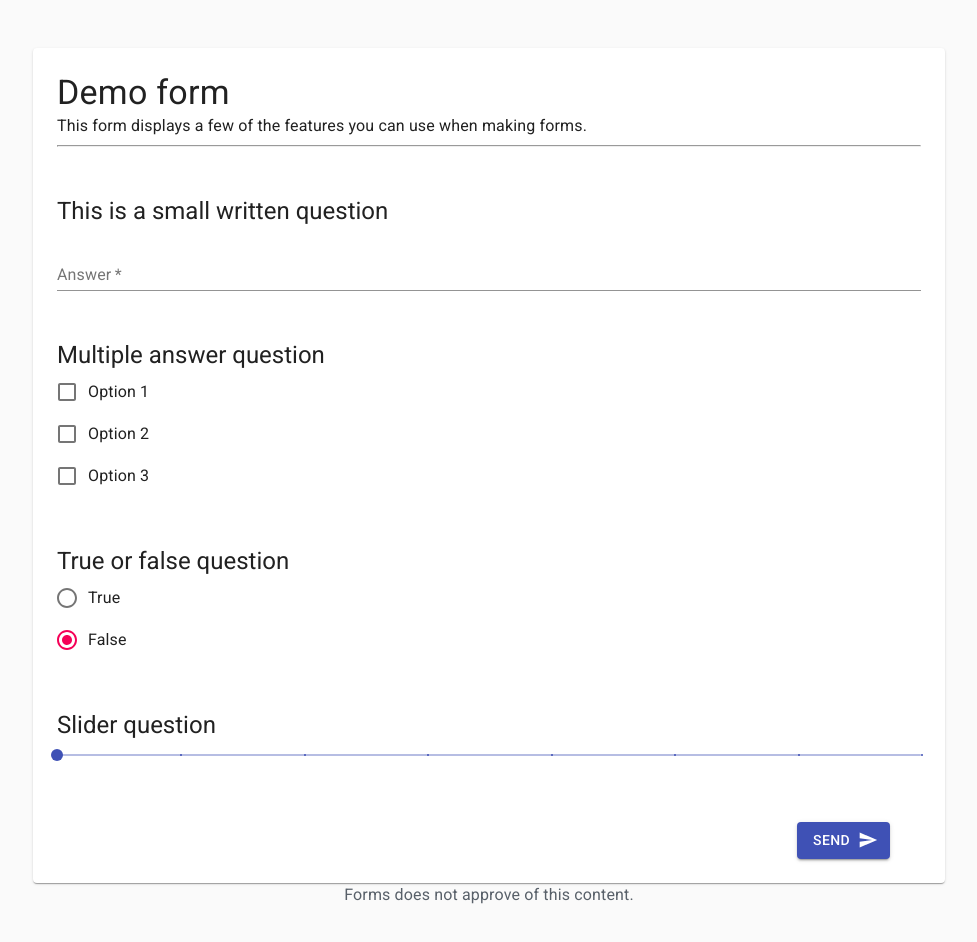
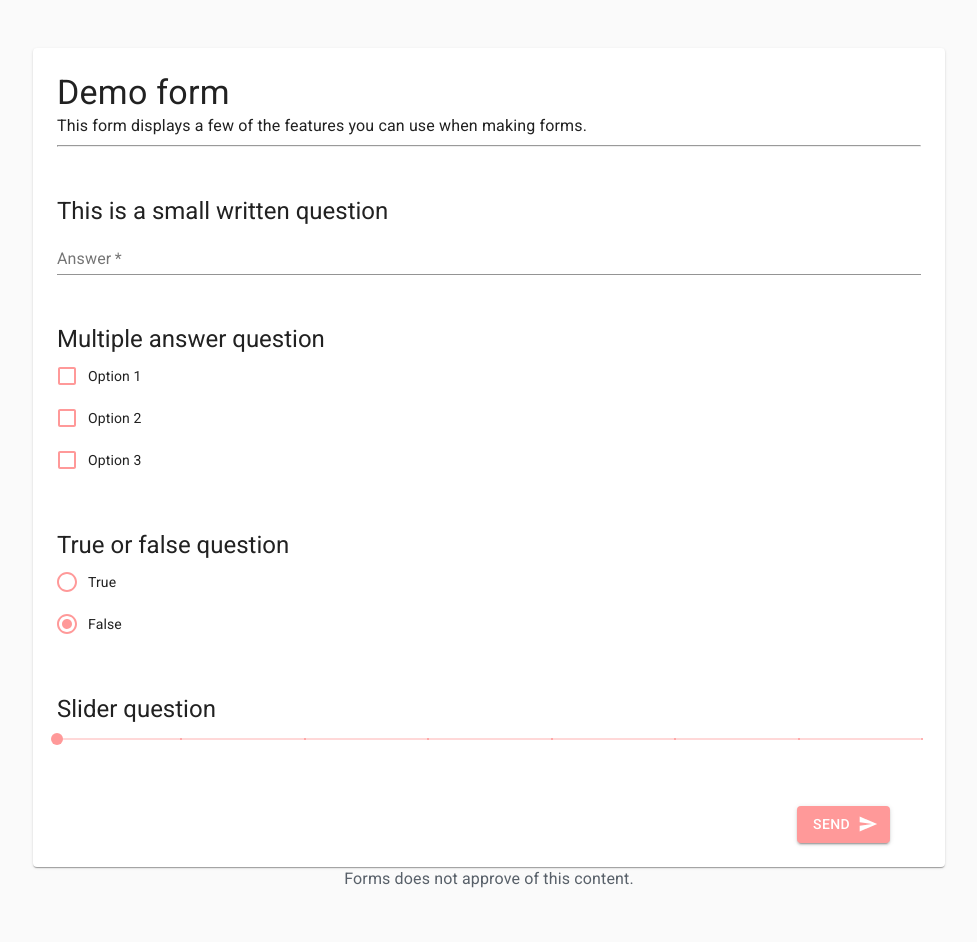
Before and after one commit to nireo/forms, a React (Create React App) app in the folder client/: page /demo in a window 1280 px wide. Shown: the top 942 px of the page, without its empty margins (151-1128 px from the left). Built offline with nearby package versions, Linux system fonts and the light colour scheme.

Commit message:
removed some unused code + some tweaks

```diff
--- a/client/src/components/Answer/AnswerMain.tsx
+++ b/client/src/components/Answer/AnswerMain.tsx
@@ -37,6 +37,14 @@ const useStyles = makeStyles((theme: Theme) => ({
       marginTop: theme.spacing(6),
       marginBottom: theme.spacing(6),
       padding: theme.spacing(3)
+    }
+  },
+  root: {
+    '& label.Mui-focused': {
+      color: '#ff9999'
+    },
+    '& .MuiInput-underline:after': {
+      borderBottomColor: '#ff9999'
     }
   }
 }));
@@ -194,7 +202,15 @@ export const AnswerMain: React.FC<Props> = props => {
     if (data === null && props.id !== undefined) {
       loadData();
     }
-  }, [data, loadData, props.id, props.preview, props.previewData]);
+  }, [
+    data,
+    loadData,
+    props.id,
+    props.preview,
+    props.previewData,
+    demoData,
+    props.demo
+  ]);
 
   const submitQuestion = async (event: ChangeEvent<HTMLFormElement>) => {
     event.preventDefault();
@@ -333,7 +349,7 @@ export const AnswerMain: React.FC<Props> = props => {
                   </Button>
                 )}
                 <hr style={{ marginBottom: '1rem' }} />
-                <form onSubmit={submitQuestion}>
+                <form onSubmit={submitQuestion} className={classes.root}>
                   {answerItems.map((answer: AnswerItem, index: number) => (
                     <div key={answer.temp_uuid} style={{ marginTop: '3rem' }}>
                       {answer.type === 1 && (
@@ -349,7 +365,12 @@ export const AnswerMain: React.FC<Props> = props => {
                             {answer.questionAnswers.map((question: string) => (
                               <div>
                                 <FormControlLabel
-                                  control={<Radio value={question} />}
+                                  control={
+                                    <Radio
+                                      style={{ color: '#ff9999' }}
+                                      value={question}
+                                    />
+                                  }
                                   label={question}
                                 />
                               </div>
@@ -363,12 +384,9 @@ export const AnswerMain: React.FC<Props> = props => {
                             {answer.question}
                           </Typography>
                           <TextField
-                            id={`standard-${
-                              answer.required ? 'required' : 'basic'
-                            }`}
                             value={answer.answer[0]}
                             onChange={event => changeValue(event, index)}
-                            style={{ width: '100%', marginTop: '1rem' }}
+                            style={{ width: '100%', color: '#ff9999' }}
                             required={answer.required}
                             label="Answer"
                           />
@@ -386,10 +404,16 @@ export const AnswerMain: React.FC<Props> = props => {
                                   <Checkbox
                                     value={question}
                                     onClick={() => checkKey(question, index)}
-                                    color="primary"
+                                    style={{
+                                      color: '#ff9999'
+                                    }}
                                   />
                                 }
-                                label={question}
+                                label={
+                                  <Typography style={{ fontSize: '14px' }}>
+                                    {question}
+                                  </Typography>
+                                }
                               />
                             </div>
                           ))}
@@ -401,12 +425,11 @@ export const AnswerMain: React.FC<Props> = props => {
                             {answer.question}
                           </Typography>
                           <TextField
-                            id="standard-multiline-flexible"
                             label="Answer"
                             multiline
                             value={answer.answer[0]}
                             onChange={event => changeValue(event, index)}
-                            style={{ width: '100%' }}
+                            style={{ width: '100%', color: '#ff9999' }}
                           />
                         </div>
                       )}
@@ -422,13 +445,21 @@ export const AnswerMain: React.FC<Props> = props => {
                           >
                             <FormControlLabel
                               value={true}
-                              control={<Radio />}
-                              label="True"
+                              control={<Radio style={{ color: '#ff9999' }} />}
+                              label={
+                                <Typography style={{ fontSize: '14px' }}>
+                                  True
+                                </Typography>
+                              }
                             />
                             <FormControlLabel
                               value={false}
-                              control={<Radio />}
-                              label="False"
+                              control={<Radio style={{ color: '#ff9999' }} />}
+                              label={
+                                <Typography style={{ fontSize: '14px' }}>
+                                  False
+                                </Typography>
+                              }
                             />
                           </RadioGroup>
                         </div>
@@ -445,6 +476,7 @@ export const AnswerMain: React.FC<Props> = props => {
                             valueLabelDisplay="auto"
                             min={answer.min}
                             max={answer.max}
+                            style={{ color: '#ff9999' }}
                           />
                         </div>
                       )}
@@ -455,7 +487,11 @@ export const AnswerMain: React.FC<Props> = props => {
                     <Grid item xs={2}>
                       <Button
                         variant="contained"
-                        style={{ marginTop: '3rem' }}
+                        style={{
+                          marginTop: '3rem',
+                          color: 'white',
+                          backgroundColor: '#ff9999'
+                        }}
                         color="primary"
                         endIcon={<SendIcon />}
                         disabled={
--- a/client/src/components/Layout/Modal.tsx
+++ b/client/src/components/Layout/Modal.tsx
@@ -1,5 +1,4 @@
 import React, { ReactNode } from 'react';
-import Button from '@material-ui/core/Button';
 import IconButton from '@material-ui/core/IconButton';
 import CloseIcon from '@material-ui/icons/Close';
 
--- a/client/src/components/Manage/ManageMain.tsx
+++ b/client/src/components/Manage/ManageMain.tsx
@@ -152,7 +152,7 @@ const ManageMain: React.FC<Props> = ({
           >
             Logout
           </Button>
-          <Link to="/settings">
+          <Link to="/settings" style={{ textDecoration: 'none' }}>
             <Button
               variant="contained"
               style={{
--- a/client/src/store/index.ts
+++ b/client/src/store/index.ts
@@ -1,5 +1,4 @@
 import { createStore, combineReducers, applyMiddleware } from 'redux';
-import questionReducer from './question/reducer';
 import createReducer from './create/reducer';
 import formReducer from './forms/reducer';
 import userReducer from './user/reducer';
@@ -7,7 +6,6 @@ import notificationReducer from './notification/reducer';
 import thunk from 'redux-thunk';
 
 const rootReducer = combineReducers({
-  form: questionReducer,
   create: createReducer,
   forms: formReducer,
   user: userReducer,
--- a/client/src/store/question/reducer.ts
+++ /dev/null
@@ -1,14 +0,0 @@
-import { Form } from './../../interfaces/Question';
-
-const reducer = (state: null | Form = null, action: any) => {
-  switch (action.type) {
-    case 'SET_FORM':
-      return action.data;
-    case 'CLEAR':
-      return null;
-    default:
-      return state;
-  }
-};
-
-export default reducer;
```
